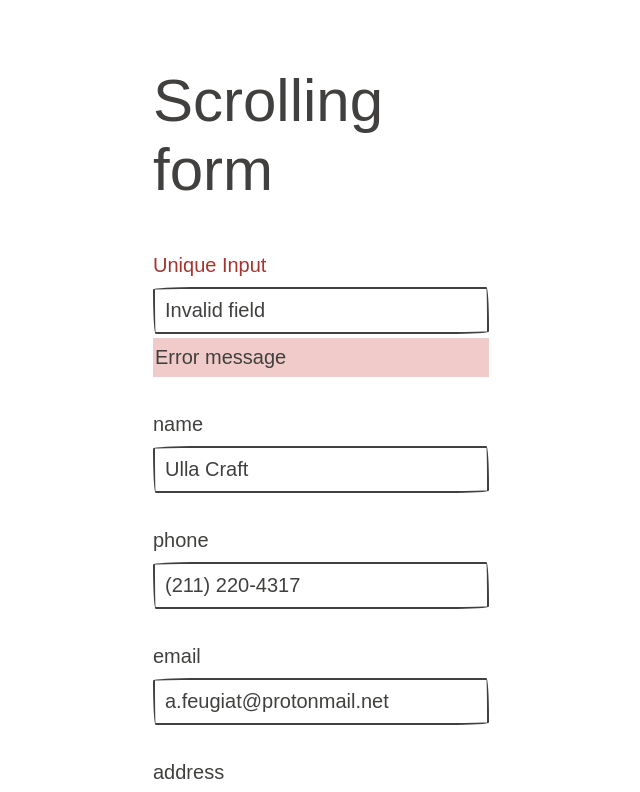
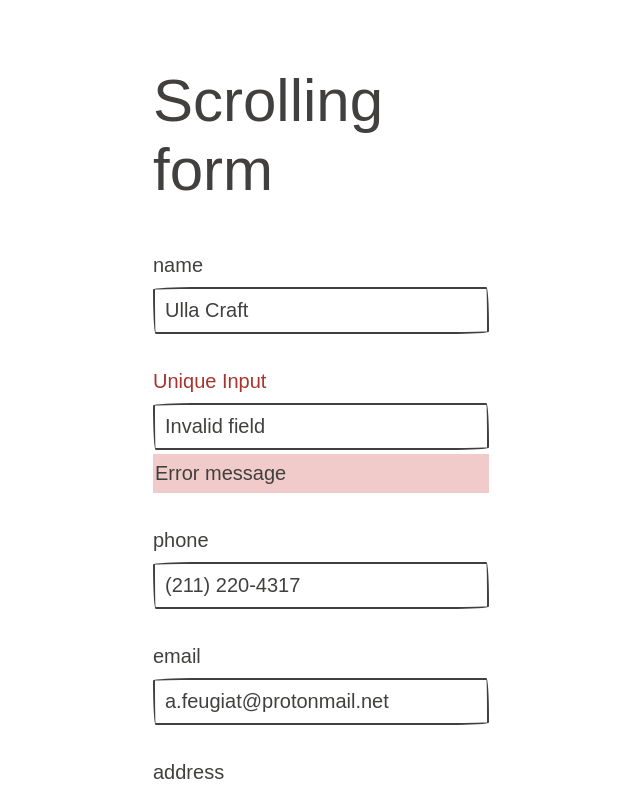
Before and after one commit to artembert/react-scroll-demo, a React (Create React App) app: page / in a window 1280 px wide. Shown: the top 792 px of the page, without its empty margins (319-959 px from the left). Built offline with nearby package versions, Linux system fonts and the light colour scheme; a web font is replaced by a local one.

Commit message:
Move invalid field between the other fields

```diff
--- a/src/components/form/form.tsx
+++ b/src/components/form/form.tsx
@@ -22,8 +22,11 @@ const fields = Object.entries(
 export const Form = () => {
     return (
         <form className="form">
-            <FormField errorMessage={"Error message"} />
-            {fields.map(item => (
+            {fields.slice(0, 1).map(item => (
+                <AnotherFormItem key={item.name} {...item}/>
+            ))}
+            <FormField errorMessage={"Error message"}/>
+            {fields.slice(1).map(item => (
                 <AnotherFormItem key={item.name} {...item}/>
             ))}
             <div className="form-footer">
```
